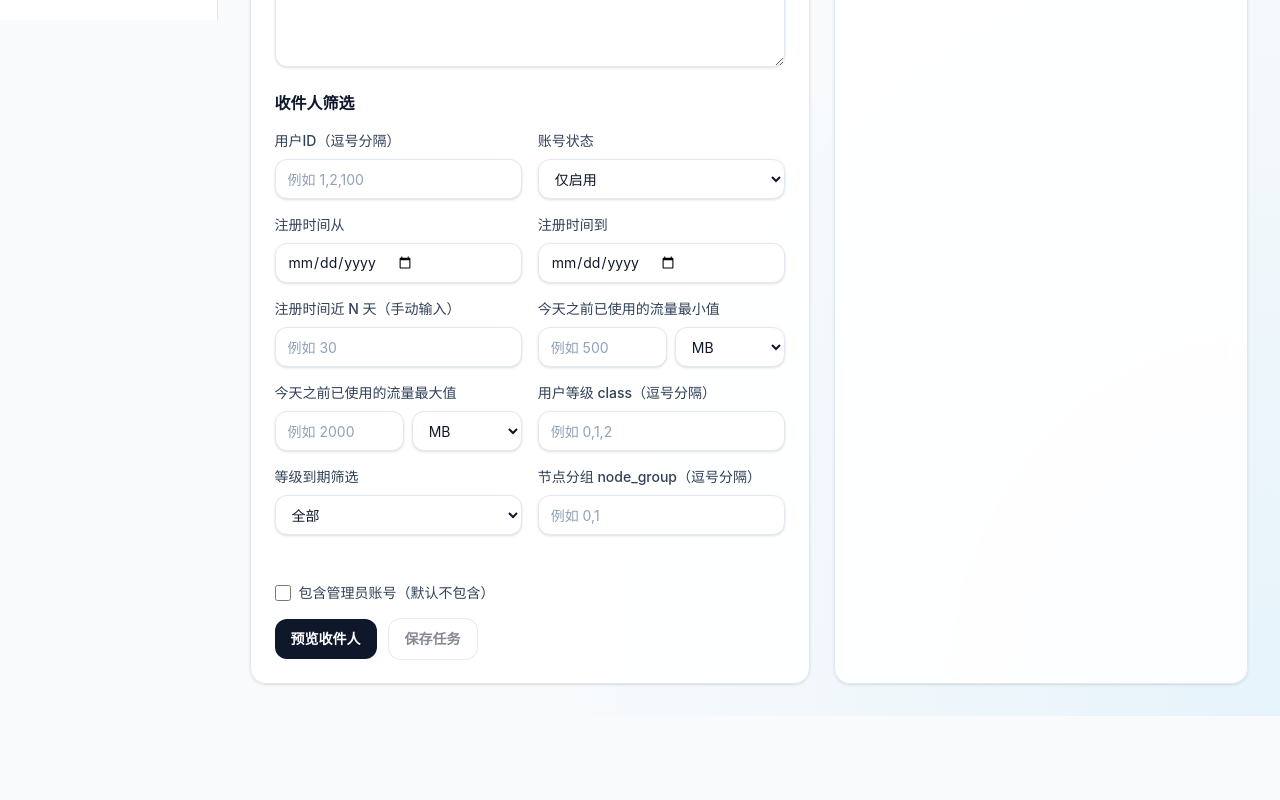
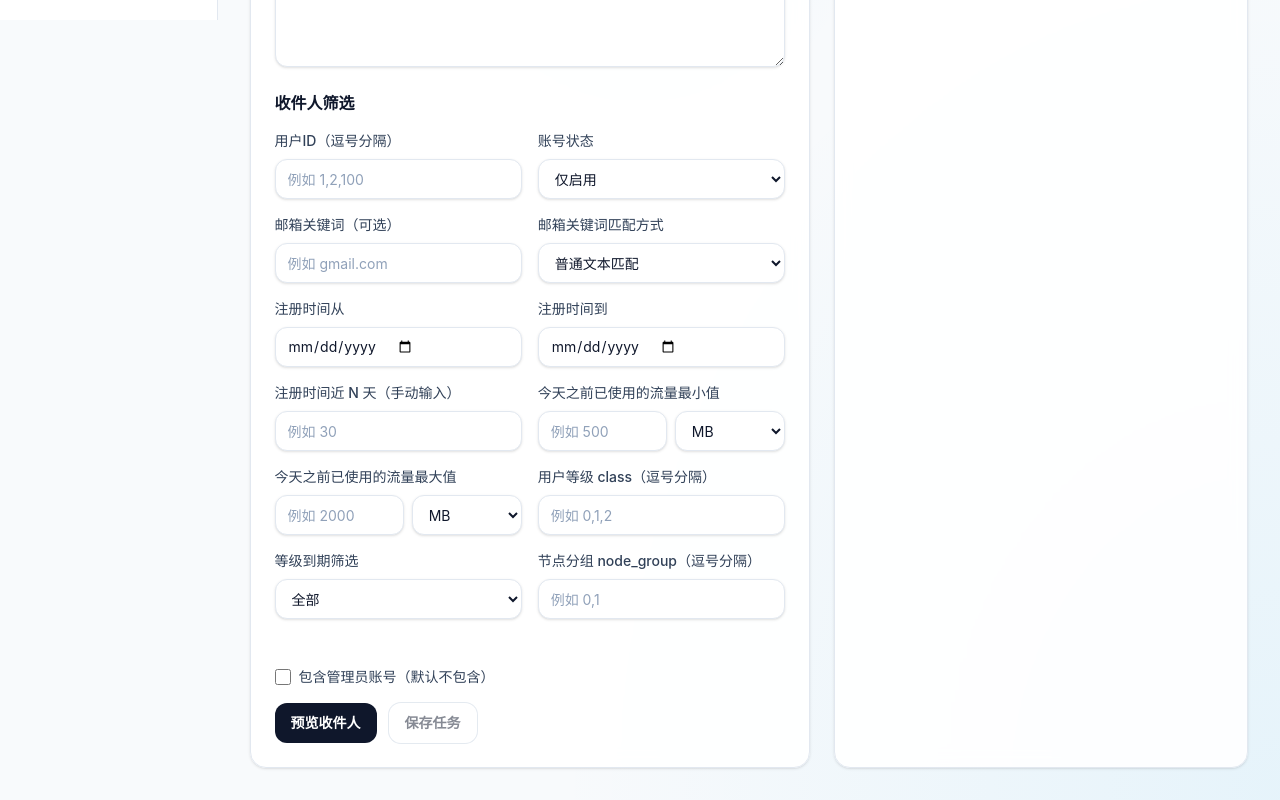
Before and after one commit to aipeach/SSpanel-Email, a Next.js app: page /campaigns/new in a window 1280 px wide. Shown: the part 780-1580 px from the top of the page. Before the commit the page ends 1496 px from the top, so only its background shows below. Built offline with nearby package versions, Linux system fonts and the light colour scheme.

Commit message:
feat: 邮箱关键词改为可选并支持普通/正则匹配

```diff
--- a/app/api/campaigns/route.ts
+++ b/app/api/campaigns/route.ts
@@ -56,10 +56,7 @@ export async function POST(request: NextRequest) {
       );
     }
 
-    if (
-      error instanceof Error &&
-      (error.message === "HTML 内容不能为空" || error.message === "Markdown 内容不能为空")
-    ) {
+    if (error instanceof Error && (error.message === "HTML 内容不能为空" || error.message === "Markdown 内容不能为空")) {
       return NextResponse.json({ error: error.message }, { status: 400 });
     }
 
--- a/app/campaigns/new/campaign-builder.tsx
+++ b/app/campaigns/new/campaign-builder.tsx
@@ -40,6 +40,8 @@ type StoredFilters = {
   classExpireFrom?: string;
   classExpireTo?: string;
   nodeGroups?: number[];
+  emailKeyword?: string;
+  emailKeywordMatchType?: "plain" | "regex";
   includeAdmin?: boolean;
   enable?: "enabled" | "disabled" | "all";
 };
@@ -64,6 +66,27 @@ type TrafficUnit = "B" | "MB" | "GB";
 
 type CampaignBuilderProps = {
   editCampaignId?: number;
+};
+
+type ParsedStoredFilters = {
+  userIdsCsv: string;
+  regRecentDays: string;
+  regDateFrom: string;
+  regDateTo: string;
+  lastDayTMin: string;
+  lastDayTMinUnit: TrafficUnit;
+  lastDayTMax: string;
+  lastDayTMaxUnit: TrafficUnit;
+  classesCsv: string;
+  classExpireMode: "all" | "expired" | "not_expired" | "range" | "more_than_days" | "less_than_days";
+  classExpireDays: string;
+  classExpireFrom: string;
+  classExpireTo: string;
+  nodeGroupsCsv: string;
+  emailKeyword: string;
+  emailKeywordMatchType: "plain" | "regex";
+  includeAdmin: boolean;
+  enable: "enabled" | "disabled" | "all";
 };
 
 function convertTrafficToBytes(value: string, unit: TrafficUnit) {
@@ -113,6 +136,8 @@ function buildFiltersPayload(input: {
   classExpireFrom: string;
   classExpireTo: string;
   nodeGroupsCsv: string;
+  emailKeyword: string;
+  emailKeywordMatchType: "plain" | "regex";
   includeAdmin: boolean;
   enable: string;
 }) {
@@ -129,6 +154,8 @@ function buildFiltersPayload(input: {
     classExpireFrom: input.classExpireFrom,
     classExpireTo: input.classExpireTo,
     nodeGroupsCsv: input.nodeGroupsCsv,
+    emailKeyword: input.emailKeyword,
+    emailKeywordMatchType: input.emailKeywordMatchType,
     includeAdmin: input.includeAdmin,
     enable: input.enable,
   };
@@ -146,7 +173,7 @@ function toCsv(values: unknown) {
   return normalized.join(",");
 }
 
-function parseStoredFilters(filterJson: unknown) {
+function parseStoredFilters(filterJson: unknown): ParsedStoredFilters {
   try {
     const parsed =
       typeof filterJson === "string" ? (JSON.parse(filterJson) as StoredFilters) : (filterJson as StoredFilters);
@@ -173,6 +200,8 @@ function parseStoredFilters(filterJson: unknown) {
       classExpireFrom: typeof parsed.classExpireFrom === "string" ? parsed.classExpireFrom : "",
       classExpireTo: typeof parsed.classExpireTo === "string" ? parsed.classExpireTo : "",
       nodeGroupsCsv: toCsv(parsed.nodeGroups),
+      emailKeyword: typeof parsed.emailKeyword === "string" ? parsed.emailKeyword : "",
+      emailKeywordMatchType: parsed.emailKeywordMatchType === "regex" ? "regex" : "plain",
       includeAdmin: Boolean(parsed.includeAdmin),
       enable: parsed.enable === "disabled" || parsed.enable === "all" ? parsed.enable : "enabled",
     };
@@ -192,6 +221,8 @@ function parseStoredFilters(filterJson: unknown) {
       classExpireFrom: "",
       classExpireTo: "",
       nodeGroupsCsv: "",
+      emailKeyword: "",
+      emailKeywordMatchType: "plain" as const,
       includeAdmin: false,
       enable: "enabled",
     };
@@ -230,6 +261,8 @@ export function CampaignBuilder({ editCampaignId }: CampaignBuilderProps) {
   const [classExpireFrom, setClassExpireFrom] = useState("");
   const [classExpireTo, setClassExpireTo] = useState("");
   const [nodeGroupsCsv, setNodeGroupsCsv] = useState("");
+  const [emailKeyword, setEmailKeyword] = useState("");
+  const [emailKeywordMatchType, setEmailKeywordMatchType] = useState<"plain" | "regex">("plain");
   const [includeAdmin, setIncludeAdmin] = useState(false);
   const [enable, setEnable] = useState("enabled");
 
@@ -298,6 +331,8 @@ export function CampaignBuilder({ editCampaignId }: CampaignBuilderProps) {
         setClassExpireFrom(storedFilters.classExpireFrom);
         setClassExpireTo(storedFilters.classExpireTo);
         setNodeGroupsCsv(storedFilters.nodeGroupsCsv);
+        setEmailKeyword(storedFilters.emailKeyword);
+        setEmailKeywordMatchType(storedFilters.emailKeywordMatchType);
         setIncludeAdmin(storedFilters.includeAdmin);
         setEnable(storedFilters.enable);
 
@@ -343,6 +378,8 @@ export function CampaignBuilder({ editCampaignId }: CampaignBuilderProps) {
       classExpireFrom,
       classExpireTo,
       nodeGroupsCsv,
+      emailKeyword,
+      emailKeywordMatchType,
       includeAdmin,
       enable,
     });
@@ -393,6 +430,8 @@ export function CampaignBuilder({ editCampaignId }: CampaignBuilderProps) {
       classExpireFrom,
       classExpireTo,
       nodeGroupsCsv,
+      emailKeyword,
+      emailKeywordMatchType,
       includeAdmin,
       enable,
     });
@@ -515,6 +554,28 @@ export function CampaignBuilder({ editCampaignId }: CampaignBuilderProps) {
                   <option value="enabled">仅启用</option>
                   <option value="disabled">仅禁用</option>
                   <option value="all">全部</option>
+                </Select>
+              </div>
+
+              <div className="grid gap-2">
+                <Label htmlFor="emailKeyword">邮箱关键词（可选）</Label>
+                <Input
+                  id="emailKeyword"
+                  value={emailKeyword}
+                  onChange={(e) => setEmailKeyword(e.target.value)}
+                  placeholder={emailKeywordMatchType === "regex" ? "例如 ^.*@gmail\\.com$" : "例如 gmail.com"}
+                />
+              </div>
+
+              <div className="grid gap-2">
+                <Label htmlFor="emailKeywordMatchType">邮箱关键词匹配方式</Label>
+                <Select
+                  id="emailKeywordMatchType"
+                  value={emailKeywordMatchType}
+                  onChange={(e) => setEmailKeywordMatchType(e.target.value as "plain" | "regex")}
+                >
+                  <option value="plain">普通文本匹配</option>
+                  <option value="regex">正则匹配</option>
                 </Select>
               </div>
 
--- a/lib/recipient-filters.ts
+++ b/lib/recipient-filters.ts
@@ -7,6 +7,14 @@ const optionalDateSchema = z
   .string()
   .trim()
   .regex(datePattern, "日期格式必须是 YYYY-MM-DD")
+  .optional()
+  .or(z.literal(""))
+  .transform((value) => (value ? value : undefined));
+
+const optionalTrimmedTextSchema = z
+  .string()
+  .trim()
+  .max(255)
   .optional()
   .or(z.literal(""))
   .transform((value) => (value ? value : undefined));
@@ -27,6 +35,8 @@ export const recipientFilterSchema = z
     classExpireFrom: optionalDateSchema,
     classExpireTo: optionalDateSchema,
     nodeGroups: z.array(z.number().int().min(0)).max(100).optional(),
+    emailKeyword: optionalTrimmedTextSchema,
+    emailKeywordMatchType: z.enum(["plain", "regex"]).default("plain"),
     includeAdmin: z.boolean().default(false),
     enable: z.enum(["enabled", "disabled", "all"]).default("enabled"),
   })
@@ -73,6 +83,20 @@ export const recipientFilterSchema = z
         message: "classExpireDays 必填且需为正整数",
         path: ["classExpireDays"],
       });
+    }
+
+    if (value.emailKeywordMatchType === "regex" && value.emailKeyword) {
+      try {
+        // 预先校验正则格式，避免进入 SQL 后才报错。
+        // eslint-disable-next-line no-new
+        new RegExp(value.emailKeyword);
+      } catch {
+        ctx.addIssue({
+          code: z.ZodIssueCode.custom,
+          message: "邮箱关键词正则格式不正确",
+          path: ["emailKeyword"],
+        });
+      }
     }
   });
 
@@ -159,17 +183,11 @@ export const recipientFilterInputSchema = z.object({
   classExpireFrom: z.string().optional(),
   classExpireTo: z.string().optional(),
   nodeGroupsCsv: z.string().optional(),
+  emailKeyword: z.string().optional(),
+  emailKeywordMatchType: z.enum(["plain", "regex"]).optional(),
   includeAdmin: z.boolean().optional(),
   enable: z.enum(["enabled", "disabled", "all"]).optional(),
 });
-
-const optionalTrimmedTextSchema = z
-  .string()
-  .trim()
-  .max(255)
-  .optional()
-  .or(z.literal(""))
-  .transform((value) => (value ? value : undefined));
 
 export const userOverviewTableFilterInputSchema = z.object({
   userId: z.number().int().min(1).optional(),
@@ -215,6 +233,8 @@ export function normalizeRecipientFilters(input: z.input<typeof recipientFilterI
     classExpireFrom: parsedInput.classExpireFrom,
     classExpireTo: parsedInput.classExpireTo,
     nodeGroups: splitNumericCsv(parsedInput.nodeGroupsCsv),
+    emailKeyword: parsedInput.emailKeyword,
+    emailKeywordMatchType: parsedInput.emailKeywordMatchType || "plain",
     includeAdmin: parsedInput.includeAdmin ?? false,
     enable: parsedInput.enable || "enabled",
   });
@@ -244,6 +264,10 @@ export function normalizeUserOverviewSort(input?: z.input<typeof userOverviewSor
     sortField: UserOverviewSortField;
     sortOrder: UserOverviewSortOrder;
   };
+}
+
+function escapeLikePattern(input: string) {
+  return input.replace(/[\\%_]/g, "\\$&");
 }
 
 function buildWhereClause(filters: RecipientFilters, options?: { requireValidEmail?: boolean }) {
@@ -326,6 +350,16 @@ function buildWhereClause(filters: RecipientFilters, options?: { requireValidEma
   if (filters.nodeGroups?.length) {
     clauses.push(`node_group IN (${filters.nodeGroups.map(() => "?").join(",")})`);
     params.push(...filters.nodeGroups);
+  }
+
+  if (filters.emailKeyword) {
+    if (filters.emailKeywordMatchType === "regex") {
+      clauses.push("email REGEXP ?");
+      params.push(filters.emailKeyword);
+    } else {
+      clauses.push("email LIKE ? ESCAPE '\\\\'");
+      params.push(`%${escapeLikePattern(filters.emailKeyword)}%`);
+    }
   }
 
   const whereSql = clauses.length > 0 ? clauses.join(" AND ") : "1=1";
```
Also changed, not shown: app/api/campaigns/[id]/route.ts (+5 -5 lines).
